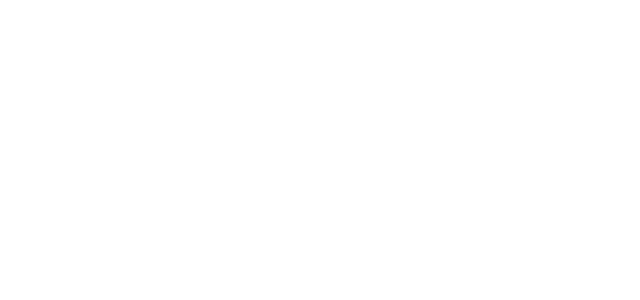
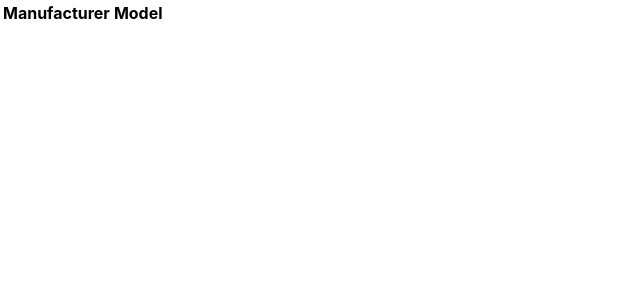
Before and after one commit to Uladzislau25/tests, a React (Vite) app: page / in a window 1280 px wide. Shown: the top 300 px of the page, without its empty margins (0-640 px from the left). Built offline with nearby package versions, Linux system fonts and the light colour scheme.

Commit message:
feat: add table component

```diff
--- a/src/App.tsx
+++ b/src/App.tsx
@@ -1,8 +1,11 @@
 import './App.css'
+import {Table} from "./Table.tsx";
 
 function App() {
   return(
-      <div></div>
+      <div>
+        <Table/>
+      </div>
   )
 }
 
--- /dev/null
+++ b/src/Table.tsx
@@ -0,0 +1,26 @@
+
+
+export const Table = () => {
+    return (
+        <div>
+            <table>
+
+                <thead>
+                <tr>
+                    <th scope="col">Manufacturer</th>
+                    <th scope="col">Model</th>
+                </tr>
+                </thead>
+
+                <tbody>
+
+                        <tr>
+                            <td></td>
+                            <td></td>
+                        </tr>
+                </tbody>
+            </table>
+
+        </div>
+    );
+};
```
